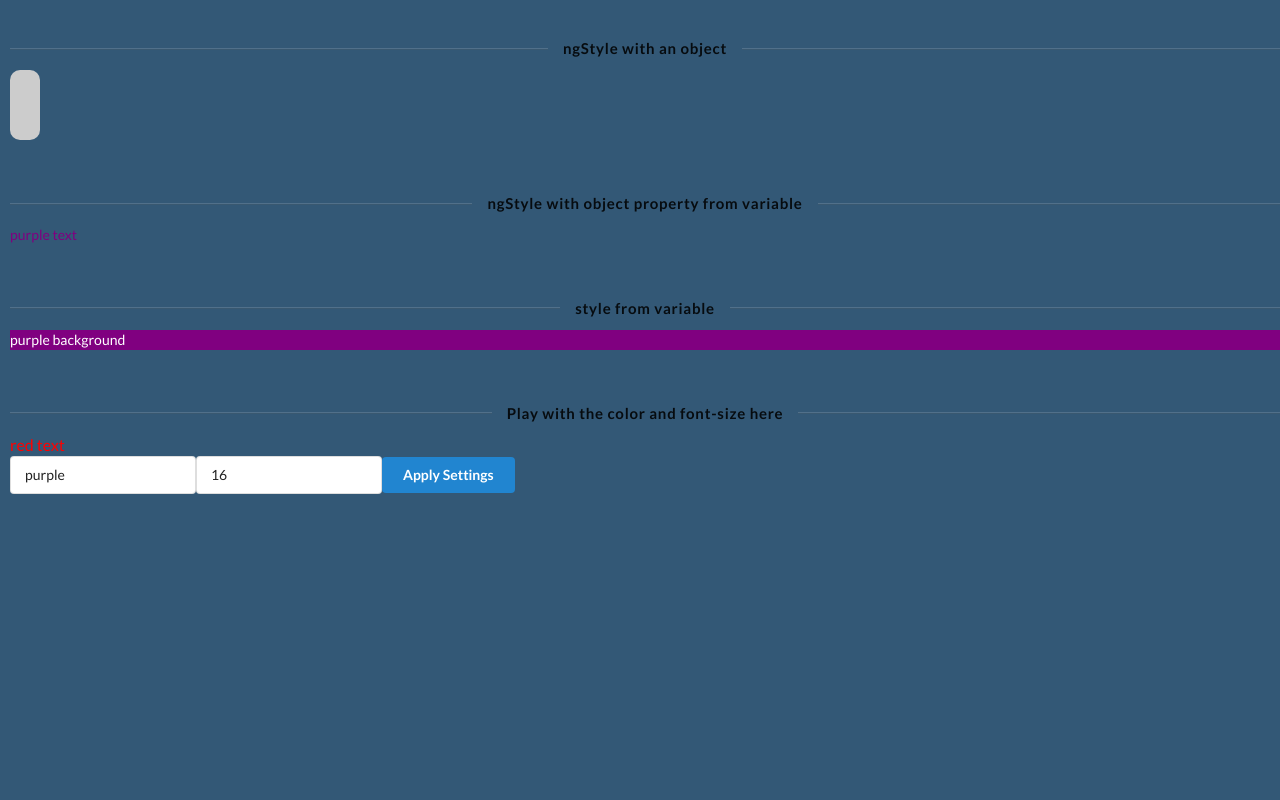
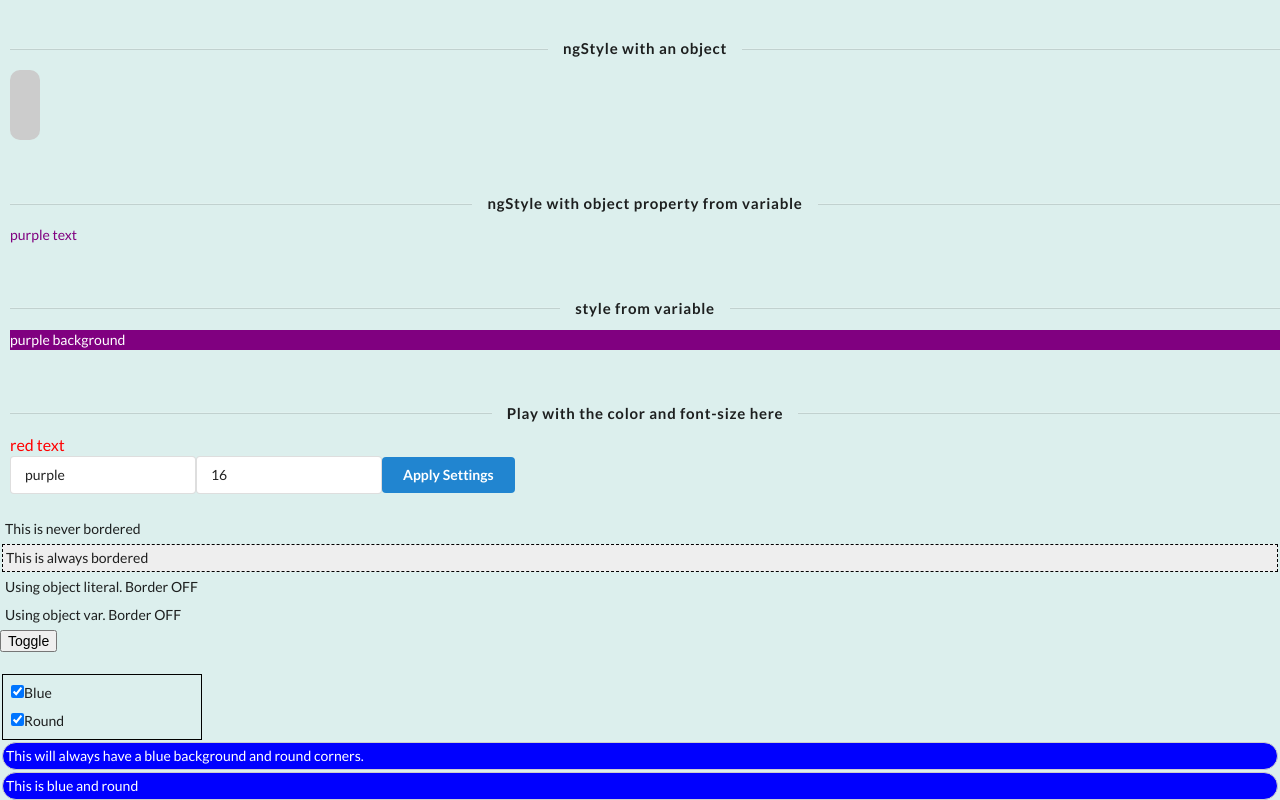
Before and after one commit to SamanehGhafouri/Angular-build-in-directives, an Angular app: page / in a window 1280 px wide. Shown: the part 523-1323 px from the top of the page. Before the commit the page ends 1017 px from the top, so only its background shows below. Built offline with nearby package versions, Linux system fonts and the light colour scheme.

Commit message:
NgClass example

```diff
--- a/src/app/app.component.html
+++ b/src/app/app.component.html
@@ -4,3 +4,4 @@
 
 <app-ng-switch-example></app-ng-switch-example>
 <app-ng-style-example></app-ng-style-example>
+<app-ng-class-example></app-ng-class-example>
--- a/src/app/app.module.ts
+++ b/src/app/app.module.ts
@@ -5,12 +5,14 @@ import { AppRoutingModule } from './app-routing.module';
 import { AppComponent } from './app.component';
 import { NgSwitchExampleComponent } from './ng-switch-example/ng-switch-example.component';
 import { NgStyleExampleComponent } from './ng-style-example/ng-style-example.component';
+import { NgClassExampleComponent } from './ng-class-example/ng-class-example.component';
 
 @NgModule({
   declarations: [
     AppComponent,
     NgSwitchExampleComponent,
-    NgStyleExampleComponent
+    NgStyleExampleComponent,
+    NgClassExampleComponent
   ],
   imports: [
     BrowserModule,
--- /dev/null
+++ b/src/app/ng-class-example/ng-class-example.component.css
@@ -0,0 +1,4 @@
+.body{
+  padding-top: 40px;
+  padding-left: 10px;
+}
--- /dev/null
+++ b/src/app/ng-class-example/ng-class-example.component.html
@@ -0,0 +1,39 @@
+<div class="ngClassDemo">
+  <div [ngClass]="{bordered: false}">This is never bordered</div>
+  <div [ngClass]="{bordered: true}">This is always bordered</div>
+
+  <div [ngClass]="{bordered: isBordered}">
+    Using object literal. Border {{ isBordered ? "NO" : "OFF" }}
+  </div>
+  <div [ngClass]="classesObj">
+    Using object var. Border {{ classesObj.bordered ? "NO" : "OFF"}}
+  </div>
+
+  <button (click)="toggleBorder()">Toggle</button>
+
+  <div class="selectors">
+    <div>
+      <input type="checkbox"
+             [checked]="classList.indexOf('blue') > -1"
+             (click)="toggleClass('blue')">
+      <span>Blue</span>
+    </div>
+
+    <div>
+      <input type="checkbox"
+             [checked]="classList.indexOf('round') > -1"
+             (click)="toggleClass('round')">
+      <span>Round</span>
+    </div>
+  </div>
+
+  <div class="base" [ngClass]="['blue', 'round']">
+    This will always have a blue background and round corners.
+  </div>
+
+  <div class="base" [ngClass]="classList">
+    This is {{ classList.indexOf('blue') > -1 ? "" : "NOT" }} blue
+    and {{ classList.indexOf('round') > -1 ? "" : "NOT" }} round
+  </div>
+
+</div>
--- /dev/null
+++ b/src/app/ng-class-example/ng-class-example.component.ts
@@ -0,0 +1,36 @@
+import { Component, OnInit } from '@angular/core';
+
+
+@Component({
+  selector: 'app-ng-class-example',
+  templateUrl: './ng-class-example.component.html',
+  styleUrls: ['./ng-class-example.component.css']
+})
+export class NgClassExampleComponent implements OnInit {
+  isBordered: boolean;
+  classesObj: any;
+  classList: string[];
+
+  constructor() { }
+
+  ngOnInit() {
+    this.isBordered = true;
+    this.classList = ['blue', 'round'];
+    this.toggleBorder();
+  }
+  toggleBorder(): void {
+    this.isBordered = !this.isBordered;
+    this.classesObj = {
+      bordered: this.isBordered
+    };
+  }
+
+  toggleClass(cssClass: string): void {
+    const pos: number = this.classList.indexOf(cssClass);
+    if (pos > -1) {
+      this.classList.splice(pos, 1);
+    } else {
+      this.classList.push(cssClass);
+    }
+  }
+}
--- a/src/app/ng-style-example/ng-style-example.component.css
+++ b/src/app/ng-style-example/ng-style-example.component.css
@@ -3,4 +3,5 @@
 }
 .body{
   padding-left: 10px;
+  padding-bottom: 20px;
 }
--- a/src/styles.css
+++ b/src/styles.css
@@ -1,7 +1,7 @@
 /* You can add global styles to this file, and also import other style files */
 /*@import "~bootstrap/dist/css/bootstrap.css";*/
 @import "~semantic-ui-css/semantic.css";
-body{background: #335876
+body{background: #dcefed
 }
 .ui.menu .header.item > img.logo {
   margin-right: 12px; }
```
Also changed, not shown: 1 other file (tests, documents, lock files or other folders).
